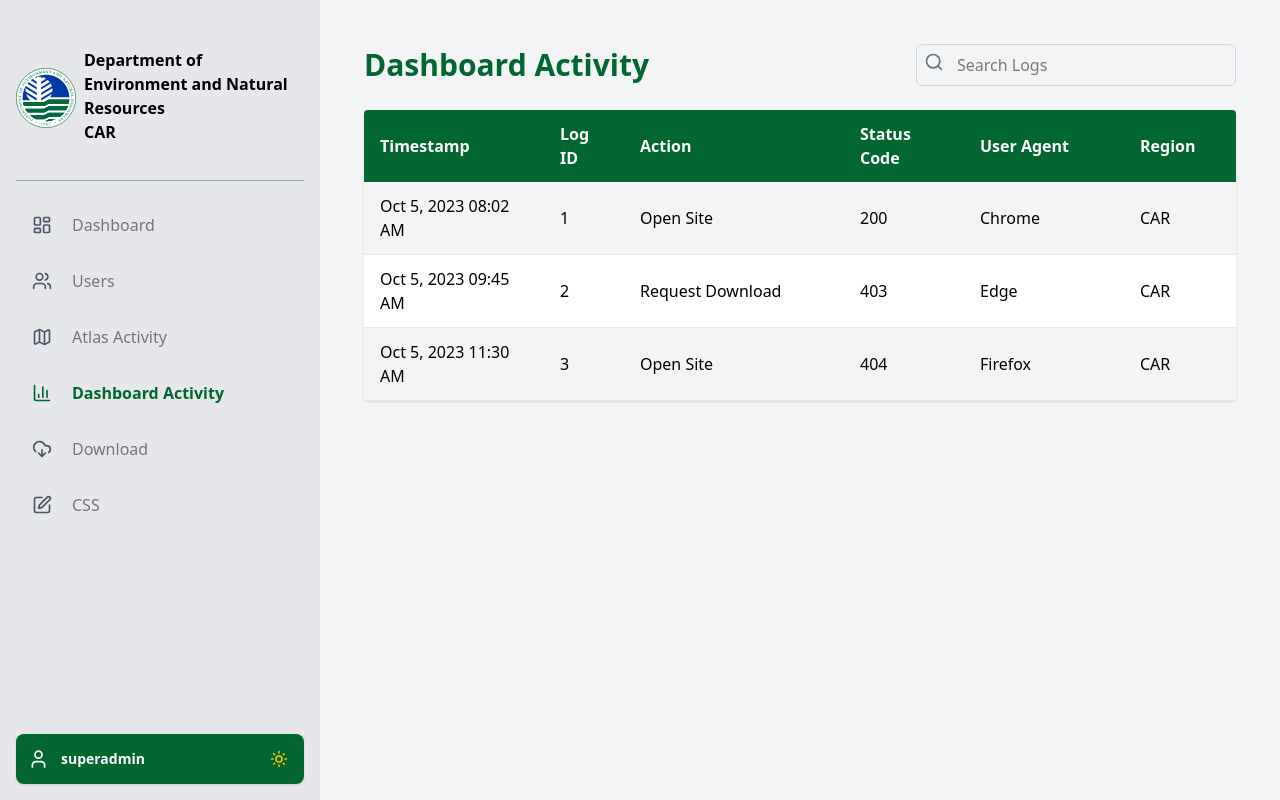
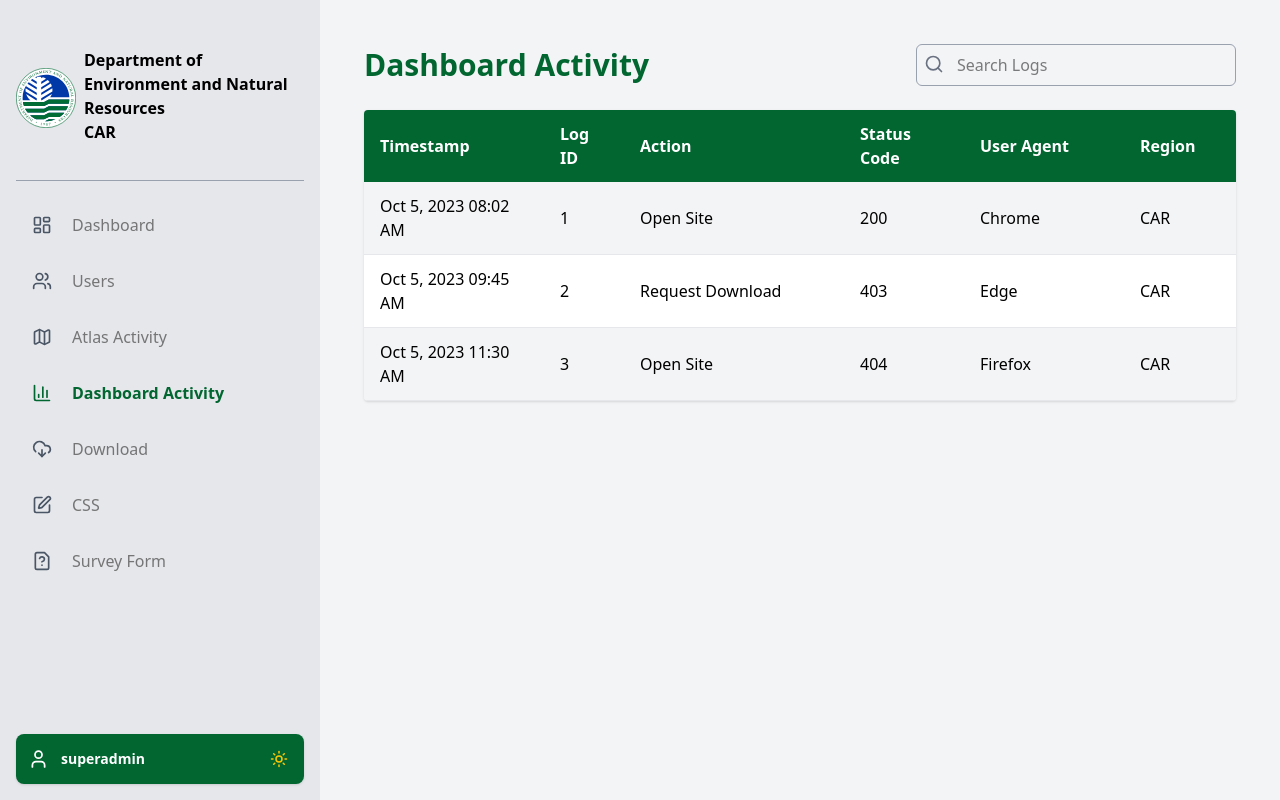
Before and after one commit to team-kotl/terramap-admin, a React (Vite) app: page /dashboard-activity in a window 1280 px wide. Built offline with nearby package versions, Linux system fonts and the light colour scheme.

Commit message:
Fix search bar and add route

```diff
--- a/src/App.jsx
+++ b/src/App.jsx
@@ -7,6 +7,7 @@ import DashboardAct from "./pages/DashboardAct"
 import Survey from "./pages/Survey"
 import Download from "./pages/Download"
 import Login from "./pages/Login"
+import SurveyForm from "./components/SurveyForm"
 
 function App() {
     return (
@@ -21,6 +22,7 @@ function App() {
                         <Route path="/dashboard-activity" element={<DashboardAct />} />
                         <Route path="/download" element={<Download />} />
                         <Route path="/survey" element={<Survey />} />
+                        <Route path="/surveyform" element={<SurveyForm />} />
                     </Routes>
                 </main>
             </div>
--- a/src/components/core/Sidebar.jsx
+++ b/src/components/core/Sidebar.jsx
@@ -12,6 +12,7 @@ import {
     Moon,
     Menu,
     X,
+    FileQuestion,
 } from "lucide-react";
 import ProfileModal from "../ProfileModal";
 
@@ -177,6 +178,32 @@ const Sidebar = () => {
                     )}
                 </NavLink>
             </li>
+
+            <li>
+                <NavLink
+                    to="/surveyform"
+                    className={({ isActive }) =>
+                        isActive
+                            ? "flex items-center gap-5 text-green-800 font-bold"
+                            : "flex items-center gap-5 hover:text-gray-800"
+                    }
+                    onClick={() => setIsOpen(false)}
+                >
+                    {({ isActive }) => (
+                        <>
+                            <FileQuestion
+                                size={20}
+                                className={
+                                    isActive
+                                        ? "text-green-800"
+                                        : "text-gray-600"
+                                }
+                            />
+                            Survey Form
+                        </>
+                    )}
+                </NavLink>
+            </li>
         </ul>
     );
 
--- a/src/pages/DashboardAct.jsx
+++ b/src/pages/DashboardAct.jsx
@@ -84,7 +84,7 @@ const DashboardActivity = () => {
 
     return (
         <div className="relative bg-gray-100 min-screen">
-            <div className="p-1 md:p-5 mt-15 md:mt-0">
+            <div className="p-1 md:p-5 md:mt-0">
                 {/* Title + Search Bar in the same row */}
                 <div className="flex flex-col md:flex-row md:items-center md:justify-between mb-6 gap-4">
                     <h1 className="text-2xl md:text-3xl font-bold text-green-800">
@@ -93,13 +93,14 @@ const DashboardActivity = () => {
 
                     {/* Search Bar */}
                     <div className="relative w-full md:w-80">
-                        <Search className="absolute left-2 top-2 h-5 w-5 text-gray-500" />
+                        <Search className="absolute left-2 top-2.5 h-5 w-5 text-gray-500" />
                         <input
                             type="text"
                             placeholder="Search Logs"
                             value={search}
                             onChange={(e) => setSearch(e.target.value)}
-                            className="pl-10 pr-2 py-2 rounded-md text-base w-full border border-gray-300 focus:outline-none focus:ring-0 focus:border-transparent"
+                            className="pl-10 pr-2 py-2 rounded-md text-base w-full border border-gray-400
+                                        focus:outline-none focus:ring-1 focus:ring-green-800"
                         />
                     </div>
                 </div>
--- a/src/pages/Download.jsx
+++ b/src/pages/Download.jsx
@@ -87,7 +87,7 @@ const Download = () => {
 
     return (
         <div className="relative bg-gray-100 min-screen">
-            <div className="p-1 md:p-5 mt-15 md:mt-0">
+            <div className="p-1 md:p-5 md:mt-0">
                 {/* Title + Search Bar in the same row */}
                 <div className="flex flex-col md:flex-row md:items-center md:justify-between mb-6 gap-4">
                     <h1 className="text-2xl md:text-3xl font-bold text-green-800">
@@ -96,13 +96,14 @@ const Download = () => {
 
                     {/* Search Bar */}
                     <div className="relative w-full md:w-80">
-                        <Search className="absolute left-2 top-2 h-5 w-5 text-gray-500" />
+                        <Search className="absolute left-2 top-2.5 h-5 w-5 text-gray-500" />
                         <input
                             type="text"
                             placeholder="Search Downloads"
                             value={search}
                             onChange={(e) => setSearch(e.target.value)}
-                            className="pl-10 pr-2 py-2 rounded-md text-base w-full border border-gray-300 focus:outline-none focus:ring-0 focus:border-transparent"
+                            className="pl-10 pr-2 py-2 rounded-md text-base w-full border border-gray-400
+                                        focus:outline-none focus:ring-1 focus:ring-green-800"
                         />
                     </div>
                 </div>
```
Also changed, not shown: src/components/SurveyForm.jsx (renamed from src/components/core/SurveyForm.jsx).
